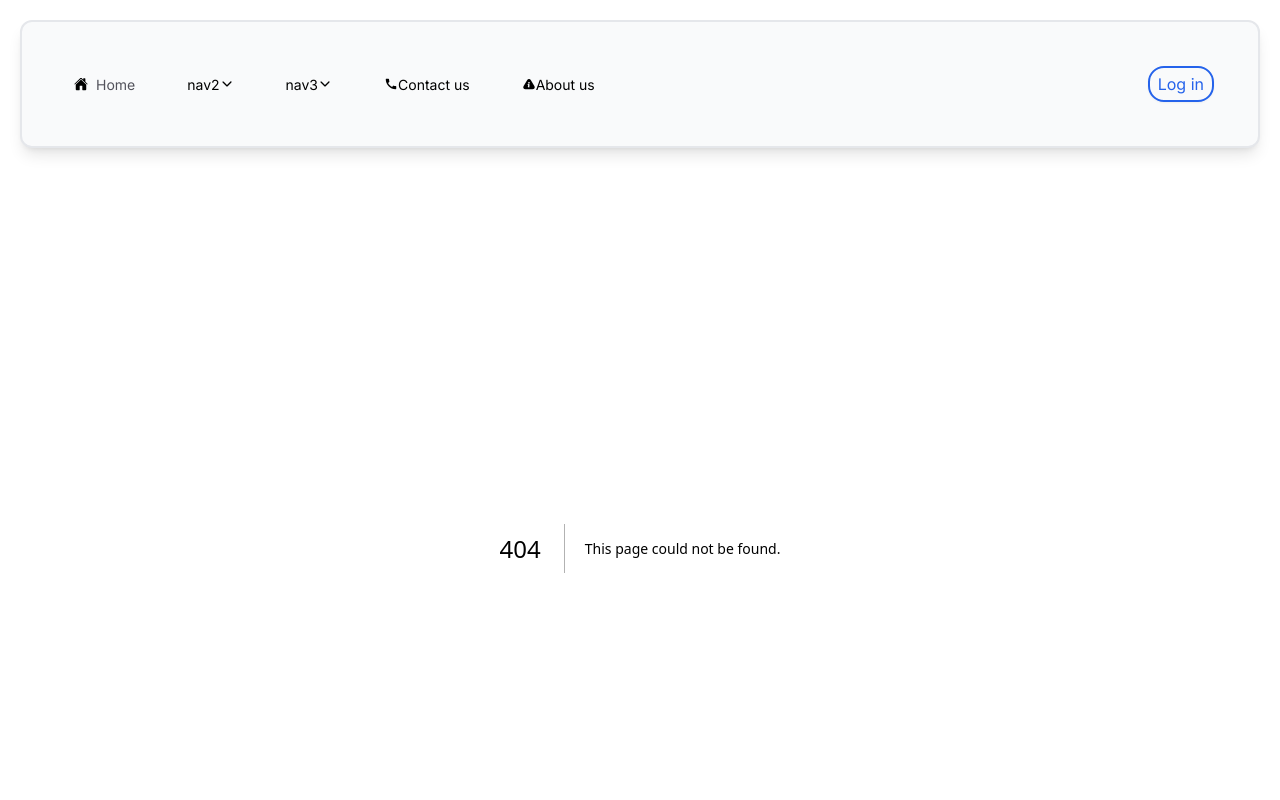
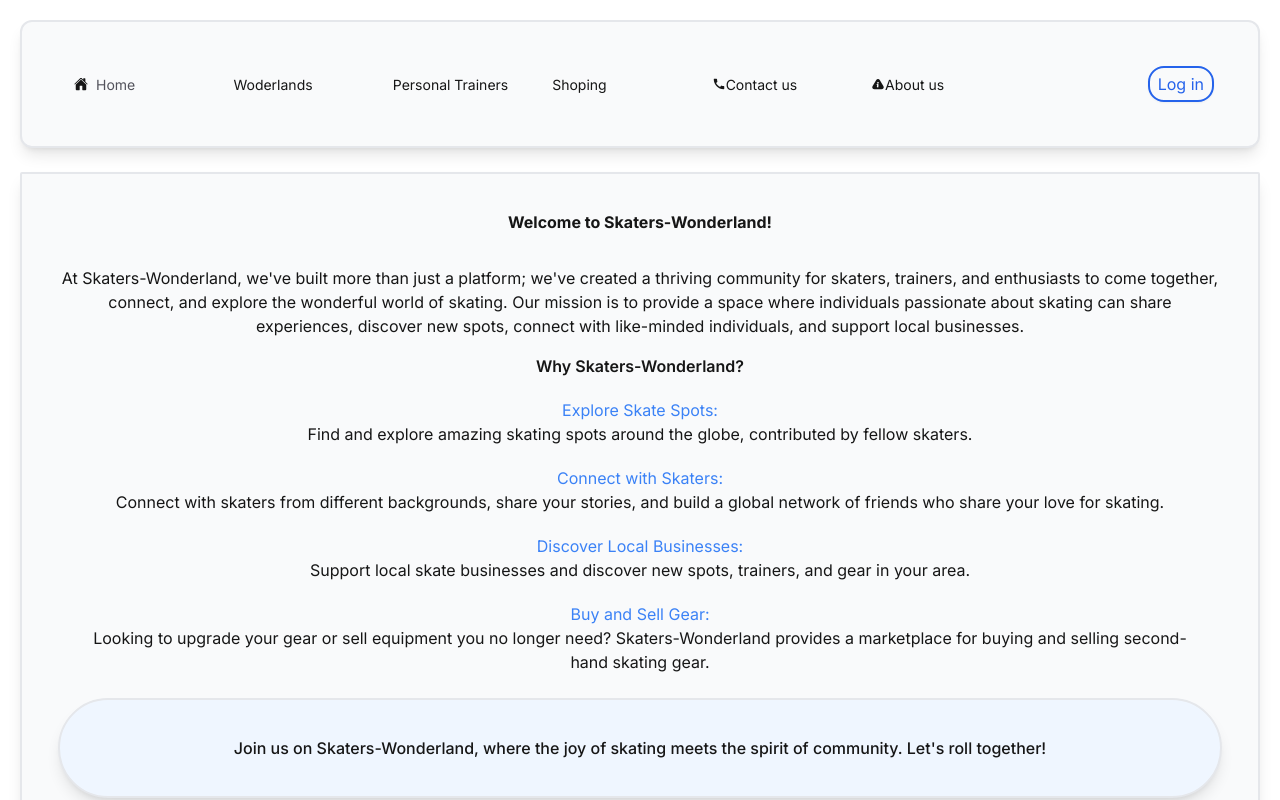
Before and after one commit to Masoud-Rad/Skaters-Wonderland-FE, a Next.js app in the folder skaters-wonderland-fe/: page /about in a window 1280 px wide. Before the commit this address had no page. Shown: the top 800 px of the page. Built offline with nearby package versions, Linux system fonts and the light colour scheme.

Commit message:
built About page and some style changes

```diff
--- /dev/null
+++ b/skaters-wonderland-fe/app/about/page.tsx
@@ -0,0 +1,56 @@
+import React from 'react'
+
+const About = () => {
+  return (
+    <>
+    <section className='border-2 rounded-sm mt-6 text-center shadow-lg bg-gray-50 p-9'>
+        <h1 className='font-bold mb-8'>Welcome to Skaters-Wonderland!</h1>
+        <p>
+        At Skaters-Wonderland, we've built more than just a platform; we've created a thriving community for skaters, trainers, and enthusiasts to come together, connect, and explore the wonderful world of skating. Our mission is to provide a space where individuals passionate about skating can share experiences, discover new spots, connect with like-minded individuals, and support local businesses.
+        </p>
+        <h2 className='font-semibold my-4'>Why Skaters-Wonderland?</h2>
+        <ul>
+            <li className=' m-5'>
+                <p className=' text-blue-500'>
+                Explore Skate Spots:
+                </p>
+                <p>
+                Find and explore amazing skating spots around the globe, contributed by fellow skaters.
+                </p>
+            </li>
+            <li className=' m-5'>
+                <p className=' text-blue-500'>
+                Connect with Skaters:
+                </p>
+                <p>
+                Connect with skaters from different backgrounds, share your stories, and build a global network of friends who share your love for skating.
+                </p>
+            </li>
+            <li className=' m-5'>
+                <p className=' text-blue-500'>
+                Discover Local Businesses:
+                </p>
+                <p>
+                Support local skate businesses and discover new spots, trainers, and gear in your area.
+                </p>
+            </li>
+            <li className=' m-5'>
+                <p className=' text-blue-500'>
+                Buy and Sell Gear:
+                </p>
+                <p>
+                Looking to upgrade your gear or sell equipment you no longer need? Skaters-Wonderland provides a marketplace for buying and selling second-hand skating gear.
+                </p>
+            </li>
+        </ul>
+
+        <p className='border-2 rounded-full mt-6 text-center shadow-lg bg-blue-50 p-9 font-medium'>
+            Join us on Skaters-Wonderland, where the joy of skating meets the spirit of community. Let's roll together!
+        </p>
+
+    </section>
+    </>
+  )
+}
+
+export default About
--- a/skaters-wonderland-fe/app/page.tsx
+++ b/skaters-wonderland-fe/app/page.tsx
@@ -1,10 +1,18 @@
-import Image from "next/image";
+
 import Link from "next/link";
 
 export default function Home() {
   return (
-    <main className="flex min-h-screen flex-col items-center justify-between p-24">
-      <h1 className="text-3xl font-bold underline"> Hello Skaters! </h1>
+    <main className=" min-h-screen  p-24">
+      <h1 className="border-b shadow-sm text-gray-500 mb-4">Popular Wonderland</h1>
+
+      <div className="grid lg:grid-cols-3 gap-6">
+  <div>Column 1</div>
+  <div>Column 2</div>
+  <div>Column 3</div>
+  <div>Column 4</div>
+</div>
+
       <Link href="/lands">See all Skater Wonderlands</Link>
       <Link href="/users">See all the users</Link>
       <h2>Happy skating</h2>
--- a/skaters-wonderland-fe/components/SiteNav.tsx
+++ b/skaters-wonderland-fe/components/SiteNav.tsx
@@ -2,7 +2,6 @@ import Link from 'next/link'
 import { usePathname } from 'next/navigation'
 import React from 'react'
 import { IoHome } from "react-icons/io5";
-import { IoIosArrowDown } from "react-icons/io";
 import { MdCall } from "react-icons/md";
 import { TiInfo } from "react-icons/ti";
 
@@ -11,19 +10,20 @@ const SiteNav = () => {
 
 
   return (
-    <nav className='flex'>
-        <ul className=' flex gap-x-5 text-[14px] ml-4'>
+    <nav className='flex '>
+        <ul className=' grid lg:grid-cols-6 gap-3 text-[14px] ml-4'>
             <li className='flex mr-8 items-center'>
                 <IoHome />
-                <Link href={""} className='text-zinc-600 ml-2'>Home</Link>
+                <Link href={"/"} className='text-zinc-600 ml-2'>Home</Link>
             </li>
             <li className='flex mr-8 items-center'>
-                <Link href={""}>nav2</Link>
-                <IoIosArrowDown />
+                <Link href={""}>Woderlands</Link>
             </li>
             <li className='flex mr-8 items-center'>
-                <Link href={""}>nav3</Link>
-                <IoIosArrowDown />
+                <Link href={""}>Personal Trainers</Link>
+            </li>
+            <li className='flex mr-8 items-center'>
+                <Link href={""}>Shoping</Link>
             </li>
             <li className='flex mr-8 items-center'>
                 <MdCall />
@@ -31,7 +31,7 @@ const SiteNav = () => {
             </li>
             <li className='flex mr-8 items-center'>
                 <TiInfo />
-                <Link href={""}>About us</Link>
+                <Link href={"/about"}>About us</Link>
             </li>
         </ul>
     </nav>
```
